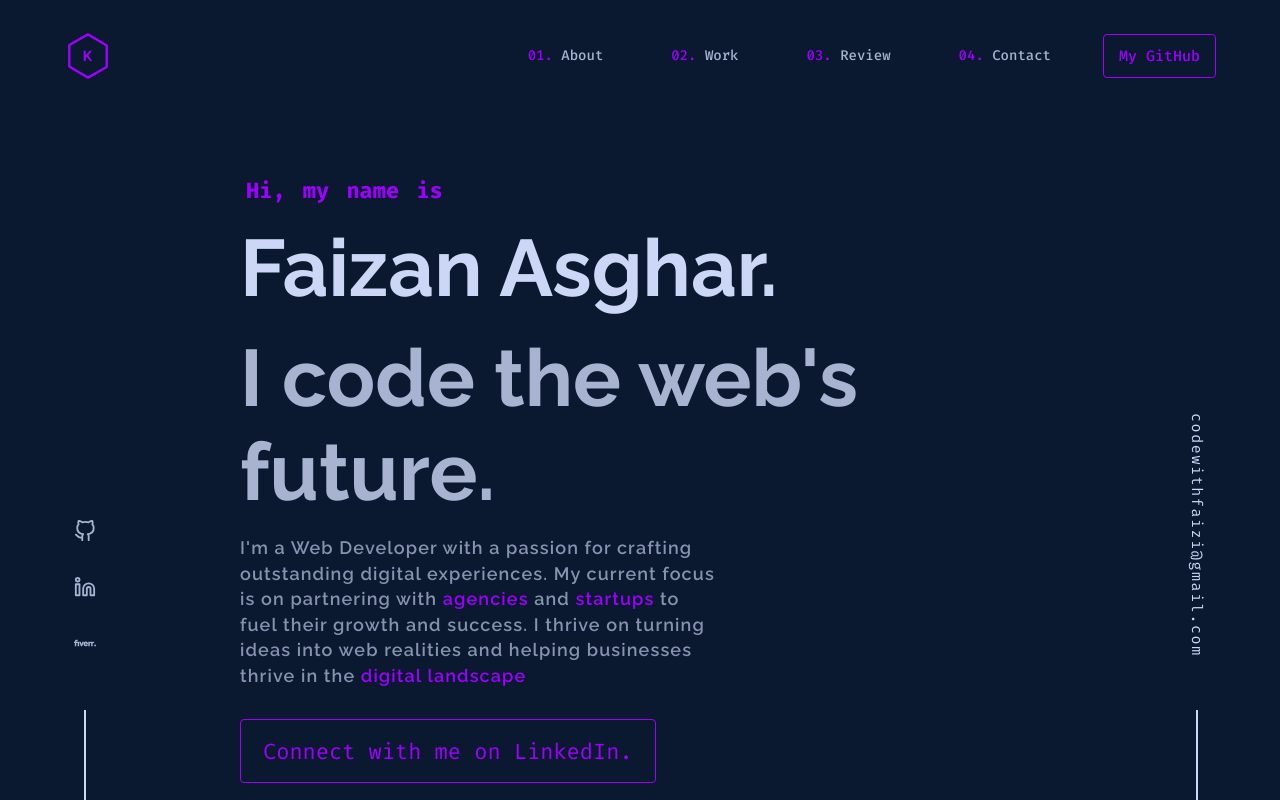
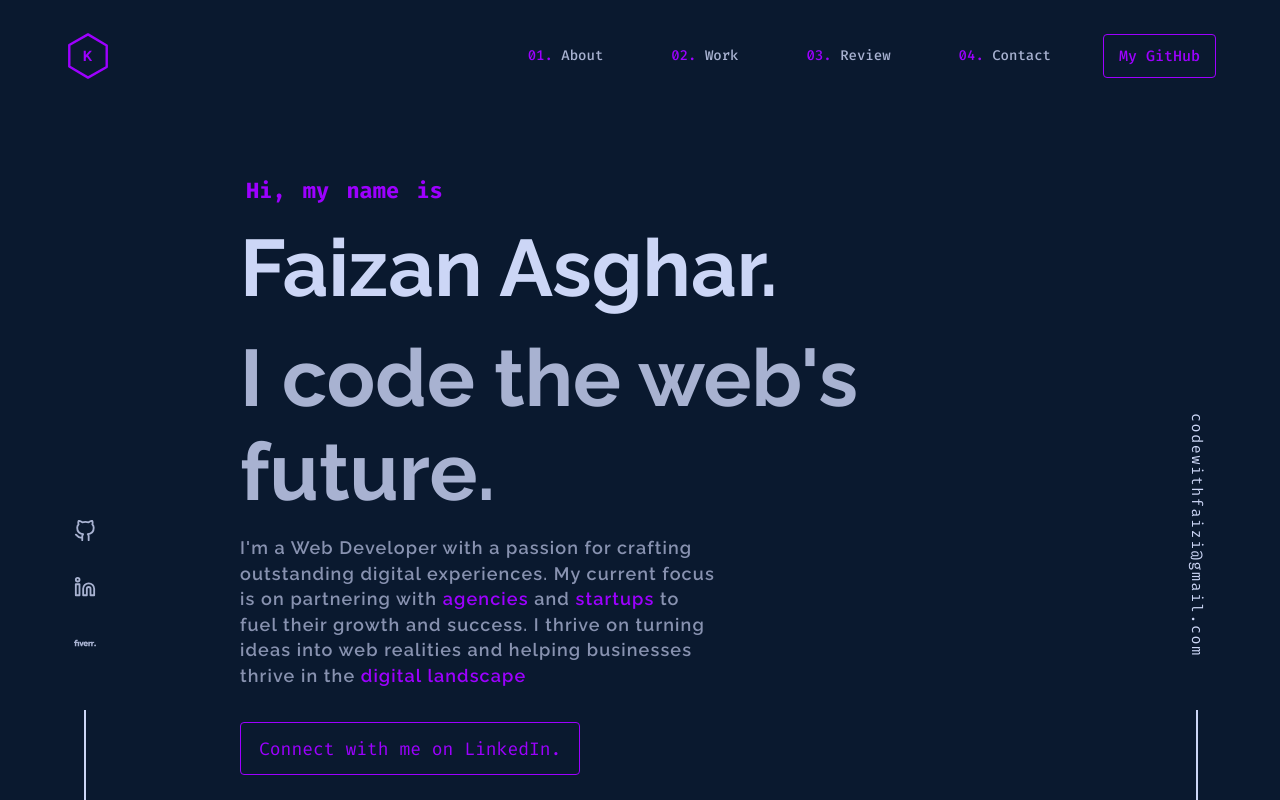
Before and after one commit to aressss1/faizan-asghar-dev, a Next.js app: page / in a window 1280 px wide. Shown: the top 800 px of the page. Built offline with nearby package versions, Linux system fonts and the light colour scheme.

Commit message:
Button T3-

```diff
--- a/src/scss/components/_button.scss
+++ b/src/scss/components/_button.scss
@@ -36,7 +36,7 @@
   border-radius: 4px;
   background-color: transparent;
   font-family: "SF Mono", "Fira Code", "Fira Mono", "Roboto Mono", monospace;
-  font-size: var(--tlarge2);
+  font-size: var(--tlarge);
   outline: none;
   &:hover,
   &:focus {
```
